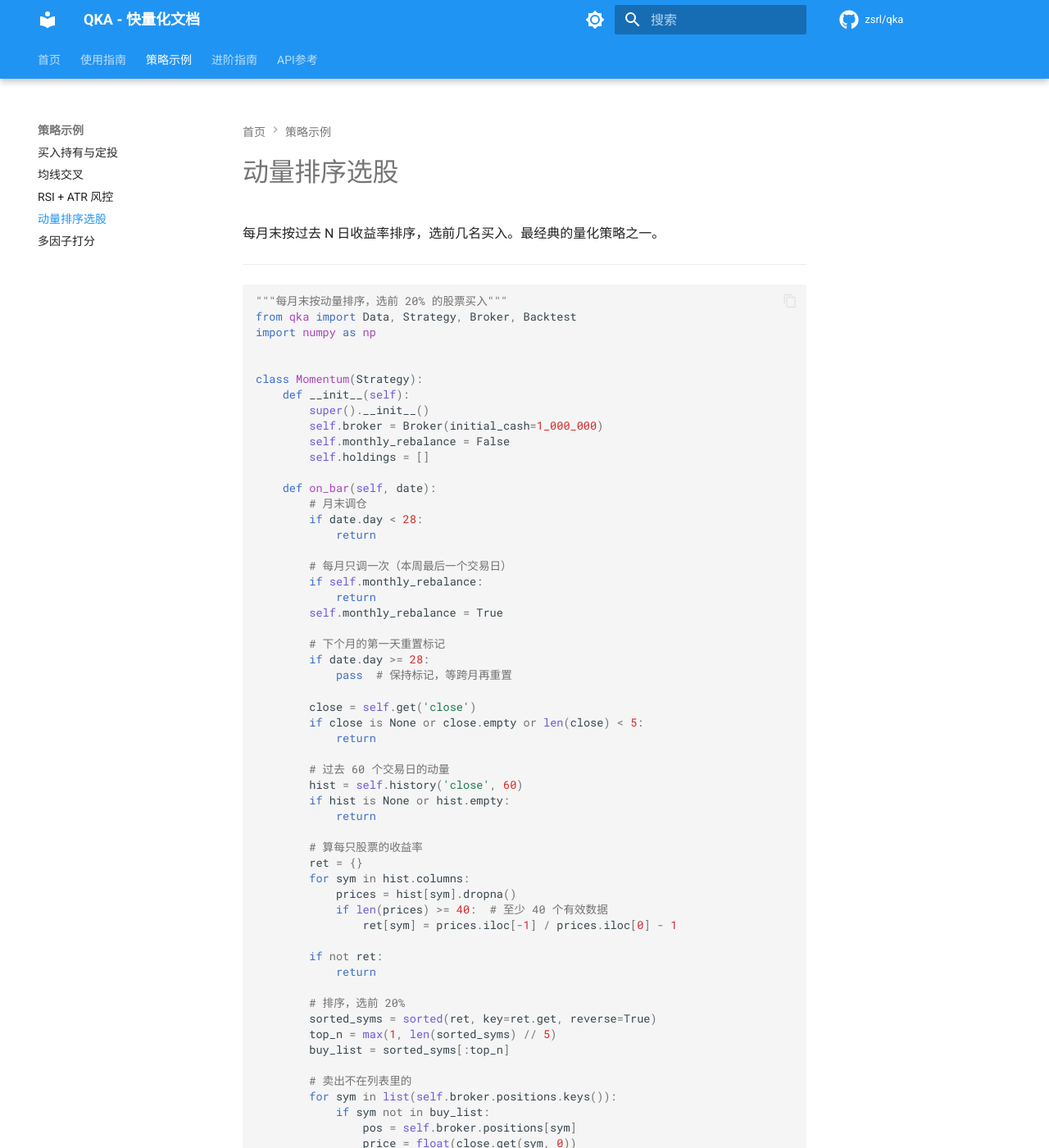
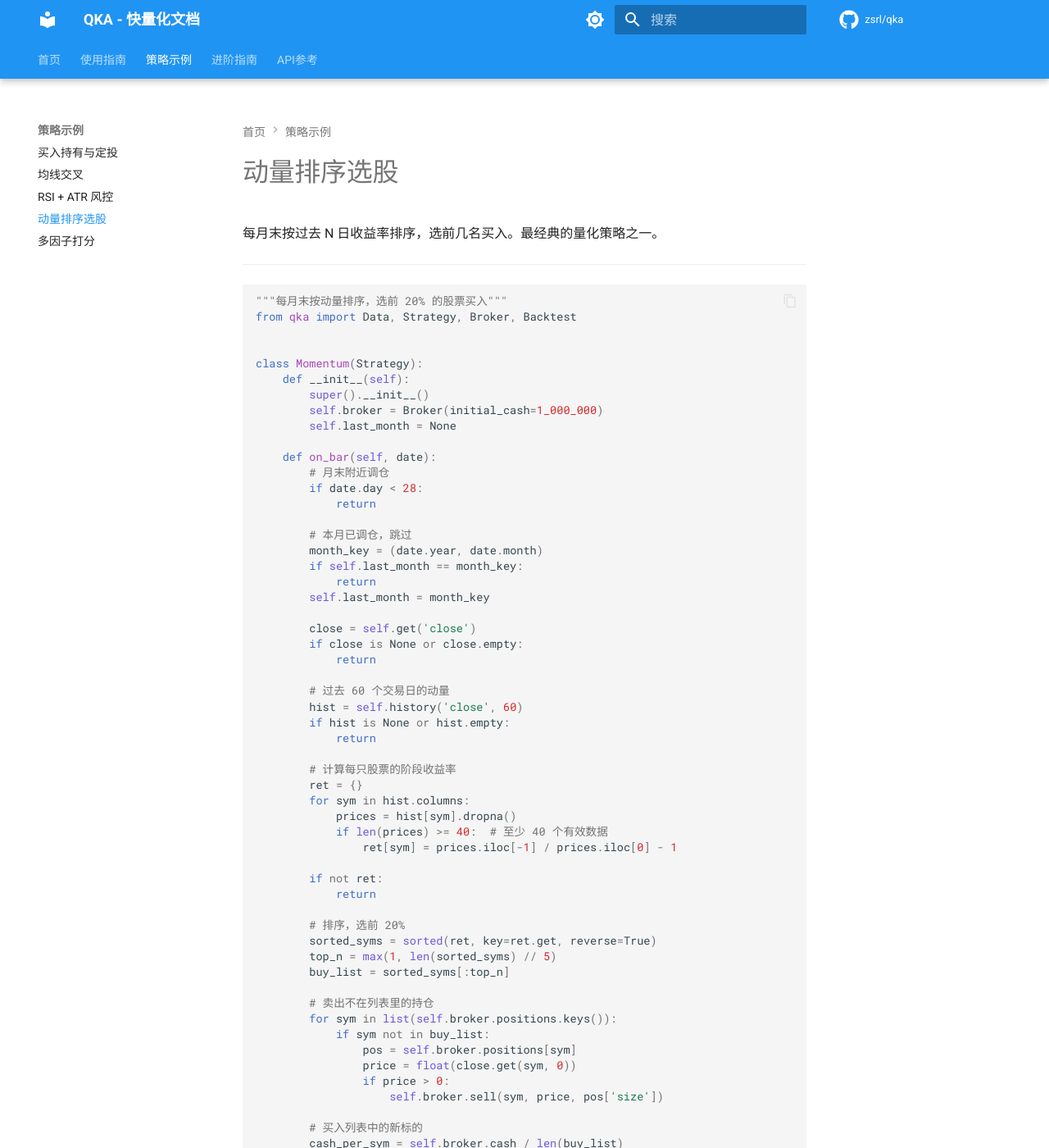
Before and after one commit to zsrl/qka, an MkDocs documentation site: the page built from docs/examples/momentum.md, in a window 1280 px wide and 1400 px high. Shown: the whole window at 82% size. Built offline with MkDocs 1.6.1 and Material for MkDocs 9.7.7, drawn with Linux system fonts in a browser that asks for light colours; comment, search, counter and statistics services are not loaded; the version menu is left out.

Commit message:
fix: 文档示例全链路测试与修复  - fix: 导出 Broker/SizingAccessor 到 qka 顶层模块，首页例子上手即用 - fix: 列名分隔符 _ 改为 |，解决指标名含下划线时的解析错误   (sma_5/rsi_14/atr_14/macd_signal 等列名在 _parse_row 中被错误拆分) - fix: dask map_partitions meta 推断崩溃，加显式 meta 传参 - fix: 动量/多因子示例 missing_monthly_rebalance reset bug - docs: 全文语调节奏调整，去除口语化表达 - tests: 更新断言匹配新分隔符，补齐 test_default_init source 断言

````diff
--- a/docs/examples/momentum.md
+++ b/docs/examples/momentum.md
@@ -7,32 +7,27 @@
 ```python
 """每月末按动量排序，选前 20% 的股票买入"""
 from qka import Data, Strategy, Broker, Backtest
-import numpy as np
 
 
 class Momentum(Strategy):
     def __init__(self):
         super().__init__()
         self.broker = Broker(initial_cash=1_000_000)
-        self.monthly_rebalance = False
-        self.holdings = []
+        self.last_month = None
 
     def on_bar(self, date):
-        # 月末调仓
+        # 月末附近调仓
         if date.day < 28:
             return
 
-        # 每月只调一次（本周最后一个交易日）
-        if self.monthly_rebalance:
+        # 本月已调仓，跳过
+        month_key = (date.year, date.month)
+        if self.last_month == month_key:
             return
-        self.monthly_rebalance = True
-
-        # 下个月的第一天重置标记
-        if date.day >= 28:
-            pass  # 保持标记，等跨月再重置
+        self.last_month = month_key
 
         close = self.get('close')
-        if close is None or close.empty or len(close) < 5:
+        if close is None or close.empty:
             return
 
         # 过去 60 个交易日的动量
@@ -40,7 +35,7 @@ class Momentum(Strategy):
         if hist is None or hist.empty:
             return
 
-        # 算每只股票的收益率
+        # 计算每只股票的阶段收益率
         ret = {}
         for sym in hist.columns:
             prices = hist[sym].dropna()
@@ -55,7 +50,7 @@ class Momentum(Strategy):
         top_n = max(1, len(sorted_syms) // 5)
         buy_list = sorted_syms[:top_n]
 
-        # 卖出不在列表里的
+        # 卖出不在列表里的持仓
         for sym in list(self.broker.positions.keys()):
             if sym not in buy_list:
                 pos = self.broker.positions[sym]
@@ -63,7 +58,7 @@ class Momentum(Strategy):
                 if price > 0:
                     self.broker.sell(sym, price, pos['size'])
 
-        # 买入列表里的新标的
+        # 买入列表中的新标的
         cash_per_sym = self.broker.cash / len(buy_list)
         for sym in buy_list:
             if sym in self.broker.positions:
````
Also changed, not shown: docs/examples/multi_factor.md (+6 -0 lines), docs/index.md (+2 -2 lines), 2 other files.
